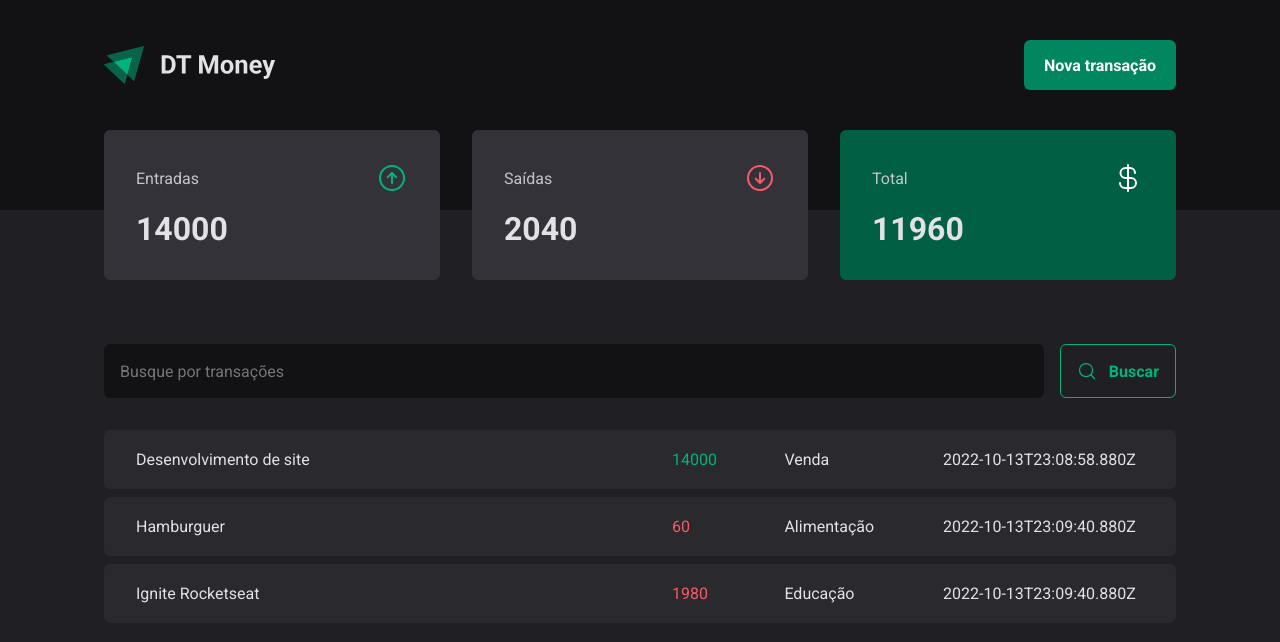
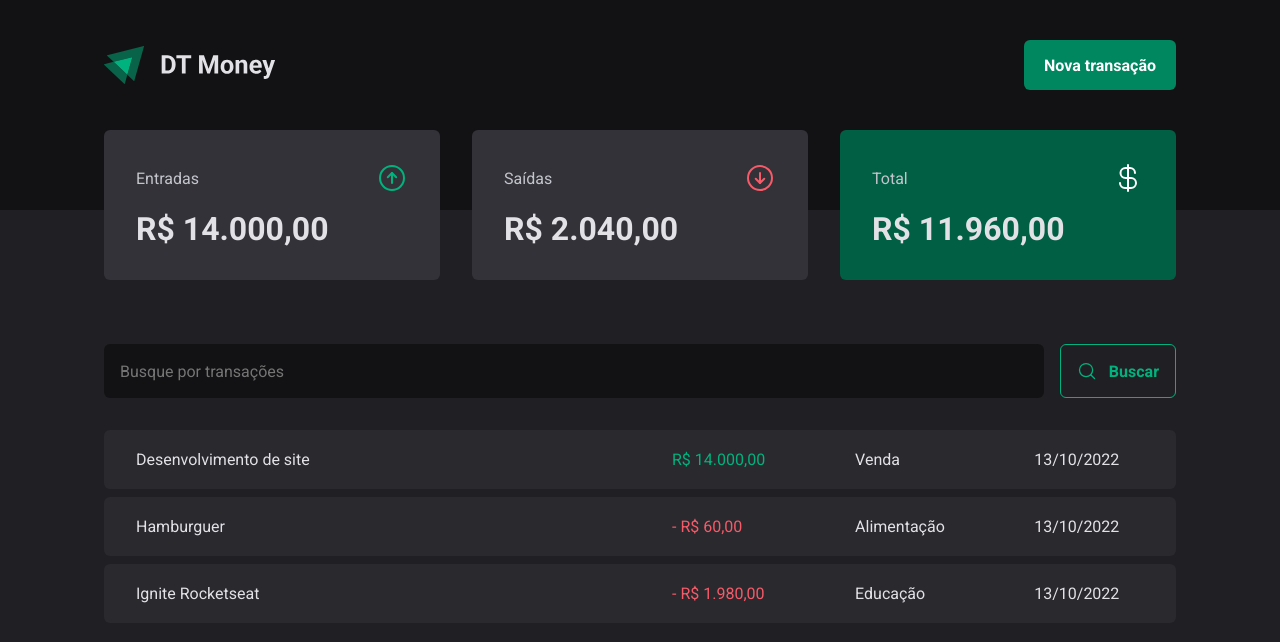
Before and after one commit to vinizer4/DT-Money, a React (Vite) app: page / in a window 1280 px wide. Shown: the top 642 px of the page. Built offline with nearby package versions, Linux system fonts and the light colour scheme; data requests are answered from the project's data file.

Commit message:
Conexão com a API - Aplicando React Hook Form

```diff
--- a/package.json
+++ b/package.json
@@ -10,13 +10,16 @@
     "preview": "vite preview"
   },
   "dependencies": {
+    "@hookform/resolvers": "^2.9.8",
     "@radix-ui/react-dialog": "^1.0.0",
     "@radix-ui/react-radio-group": "^1.0.0",
     "phosphor-react": "^1.4.1",
     "react": "^18.2.0",
     "react-dom": "^18.2.0",
+    "react-hook-form": "^7.37.0",
     "style-components": "^0.1.0",
-    "styled-components": "^5.3.6"
+    "styled-components": "^5.3.6",
+    "zod": "^3.19.1"
   },
   "devDependencies": {
     "@types/react": "^18.0.17",
--- /dev/null
+++ b/src/Utils/Formatter.ts
@@ -0,0 +1,6 @@
+export const dateFormatter = new Intl.DateTimeFormat('pt-BR');
+
+export const priceFormatter = new Intl.NumberFormat('pt-BR', {
+    style: 'currency',
+    currency: 'BRL',
+})
--- a/src/components/NewTransactionModal/index.tsx
+++ b/src/components/NewTransactionModal/index.tsx
@@ -1,8 +1,34 @@
 import * as Dialog from "@radix-ui/react-dialog";
 import { ArrowCircleDown, ArrowCircleUp, X } from "phosphor-react";
 import { CloseButton, Content, Overlay, TransactionType, TransactionTypeButton } from "./styles";
+import * as z from 'zod';
+import { zodResolver } from '@hookform/resolvers/zod';
+import { useForm } from 'react-hook-form';
+
+const newTransactionFormSchema = z.object({
+  description: z.string(),
+  price: z.number(),
+  category: z.string(),
+  // type: z.enum(['income', 'outcome']),
+})
+
+type NewTransactionFormInputs = z.infer<typeof newTransactionFormSchema>;
 
 export function NewTransactionModal() {
+  const {
+    register,
+    handleSubmit,
+    formState: { isSubmitting }
+  } = useForm<NewTransactionFormInputs>({
+    resolver: zodResolver(newTransactionFormSchema)
+  })
+
+  async function handleCreateNewTransaction(data: NewTransactionFormInputs) {
+    await new Promise(resolve => setTimeout(resolve, 2000));
+
+    console.log(data);
+  }
+
   return (
     <Dialog.Portal>
       <Overlay />
@@ -14,10 +40,25 @@
             <X size={24} />
         </CloseButton>
 
-        <form action="">
-            <input type="text" placeholder="Descrição" required/>
-            <input type="number" placeholder="Preço" required/>
-            <input type="text" placeholder="Categoria" required/>
+        <form onSubmit={handleSubmit(handleCreateNewTransaction)}>
+            <input
+              type="text"
+              placeholder="Descrição"
+              required
+              {...register('description')}
+              />
+            <input
+              type="number"
+              placeholder="Preço"
+              required
+              {...register('price', { valueAsNumber: true })}
+              />
+            <input
+              type="text"
+              placeholder="Categoria"
+              required
+              {...register('category')}
+              />
 
             <TransactionType>
                 <TransactionTypeButton variant="income" value="income">
@@ -31,7 +72,7 @@
                 </TransactionTypeButton>
             </TransactionType>
 
-            <button type="submit">
+            <button type="submit" disabled={isSubmitting}>
                 Cadastrar
             </button>
         </form>
--- a/src/components/NewTransactionModal/styles.ts
+++ b/src/components/NewTransactionModal/styles.ts
@@ -52,7 +52,12 @@
             margin-top: 1.5rem;
             cursor: pointer;
 
-            &:hover {
+            &:disabled {
+                opacity: 0.6;
+                cursor: not-allowed;
+            }
+
+            &:not(:disabled):hover {
                 background: ${props => props.theme["green-700"]};
                 transition: background-color 0.2s;
             }
--- a/src/components/Summary/index.tsx
+++ b/src/components/Summary/index.tsx
@@ -1,30 +1,12 @@
 import { ArrowCircleDown, ArrowCircleUp, CurrencyDollar } from "phosphor-react";
 import { useContext } from "react";
 import { TransactionsContext } from "../../contexts/TransactionsContext";
+import { useSummary } from "../../hooks/useSummary";
+import { priceFormatter } from "../../Utils/Formatter";
 import { SummaryCard, SummaryContainer } from "./styles";
 
 export function Summary() {
-  const { transactions } = useContext(TransactionsContext);
-
-  // { income: 0, outcome: 0, total: 0 }
-
-  const summary = transactions.reduce(
-    (acc, transaction) => {
-      if (transaction.type === 'income') {
-        acc.income += transaction.price;
-        acc.total += transaction.price;
-      } else {
-        acc.outcome += transaction.price;
-        acc.total -= transaction.price;
-      }
-
-      return acc;
-    },
-    { income: 0,
-      outcome: 0,
-      total: 0
-    }
-  )
+  const summary = useSummary();
 
   return (
     <SummaryContainer>
@@ -34,7 +16,7 @@
           <ArrowCircleUp size={32} color="#00b37e" />
         </header>
 
-        <strong>{summary.income}</strong>
+        <strong>{priceFormatter.format(summary.income)}</strong>
       </SummaryCard>
 
       <SummaryCard>
@@ -43,7 +25,7 @@
           <ArrowCircleDown size={32} color="#f75a68" />
         </header>
 
-        <strong>{summary.outcome}</strong>
+        <strong>{priceFormatter.format(summary.outcome)}</strong>
       </SummaryCard>
 
       <SummaryCard variant="green">
@@ -52,7 +34,7 @@
           <CurrencyDollar size={32} color="#fff" />
         </header>
 
-        <strong>{summary.total}</strong>
+        <strong>{priceFormatter.format(summary.total)}</strong>
       </SummaryCard>
     </SummaryContainer>
   );
--- /dev/null
+++ b/src/hooks/useSummary.ts
@@ -0,0 +1,24 @@
+import { useContext } from "react";
+import { TransactionsContext } from "../contexts/TransactionsContext";
+
+export function useSummary() {
+  const { transactions } = useContext(TransactionsContext);
+  // { income: 0, outcome: 0, total: 0 }
+
+  const summary = transactions.reduce(
+    (acc, transaction) => {
+      if (transaction.type === "income") {
+        acc.income += transaction.price;
+        acc.total += transaction.price;
+      } else {
+        acc.outcome += transaction.price;
+        acc.total -= transaction.price;
+      }
+
+      return acc;
+    },
+    { income: 0, outcome: 0, total: 0 }
+  );
+
+  return summary;
+}
--- a/src/pages/Transactions/components/SearchForm/index.tsx
+++ b/src/pages/Transactions/components/SearchForm/index.tsx
@@ -1,11 +1,39 @@
 import { MagnifyingGlass } from "phosphor-react";
 import { SearchFormContainer } from "./styles";
+import { useForm } from 'react-hook-form';
+import * as z from 'zod';
+import { zodResolver } from '@hookform/resolvers/zod';
+
+const searchFormSchema = z.object({
+    query: z.string(),
+})
+
+type SearchFormInputs = z.infer<typeof searchFormSchema>
 
 export function SearchForm() {
+    const {
+        register,
+        handleSubmit,
+        formState: { isSubmitting }
+    } = useForm<SearchFormInputs>({
+        resolver: zodResolver(searchFormSchema),
+    })
+
+    async function handleSearchTransactions(data: SearchFormInputs) {
+        await new Promise(resolve => setTimeout(resolve, 2000));
+
+        console.log(data);
+    }
+
     return (
-        <SearchFormContainer>
-            <input type="text" placeholder="Busque por transações" />
-            <button typeof="submit">
+        <SearchFormContainer onSubmit={handleSubmit(handleSearchTransactions)}>
+            <input
+                type="text"
+                placeholder="Busque por transações"
+                {...register('query')}
+            />
+
+            <button typeof="submit" disabled={isSubmitting}>
                 <MagnifyingGlass size={20} />
                     Buscar
             </button>
--- a/src/pages/Transactions/components/SearchForm/styles.ts
+++ b/src/pages/Transactions/components/SearchForm/styles.ts
@@ -29,8 +29,14 @@
         color: ${props => props.theme["green-300"]};
         font-weight: bold;
         border-radius: 6px;
+        cursor: pointer;
 
-        &:hover {
+        &:disabled {
+            opacity: 0.6;
+            cursor: not-allowed;
+        }
+
+        &:noto(:disabled):hover {
             background: ${props => props.theme["green-500"]};
             border-color: ${props => props.theme["green-500"]};
             color: ${props => props.theme.white};
--- a/src/pages/Transactions/index.tsx
+++ b/src/pages/Transactions/index.tsx
@@ -2,6 +2,7 @@
 import { Header } from "../../components/Header";
 import { Summary } from "../../components/Summary";
 import { TransactionsContext } from "../../contexts/TransactionsContext";
+import { dateFormatter, priceFormatter } from "../../Utils/Formatter";
 import { SearchForm } from "./components/SearchForm";
 import { PriceHighlight, TransactionsContainer, TransactionsTable } from "./styles";
 
@@ -26,11 +27,12 @@
                   <td width="50%">{transaction.description}</td>
                   <td>
                     <PriceHighlight variant={transaction.type}>
-                      {transaction.price}
+                      {transaction.type === 'outcome' && '- '}
+                      {priceFormatter.format(transaction.price)}
                     </PriceHighlight>
                   </td>
                   <td>{transaction.category}</td>
-                  <td>{transaction.createdAt}</td>
+                  <td>{dateFormatter.format(new Date(transaction.createdAt))}</td>
                 </tr>
               );
             })}
```
Also changed, not shown: 1 other file (tests, documents, lock files or other folders).
